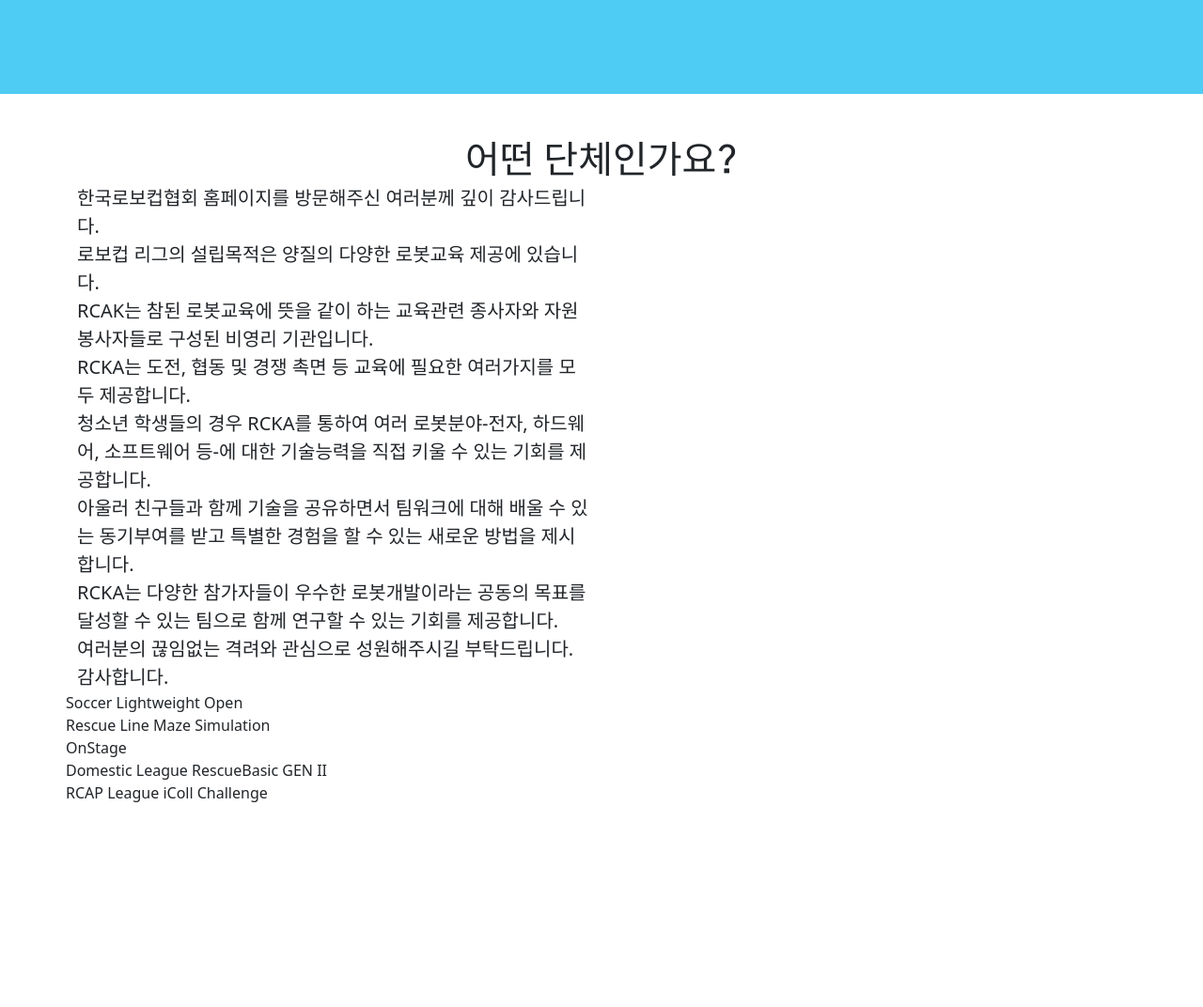
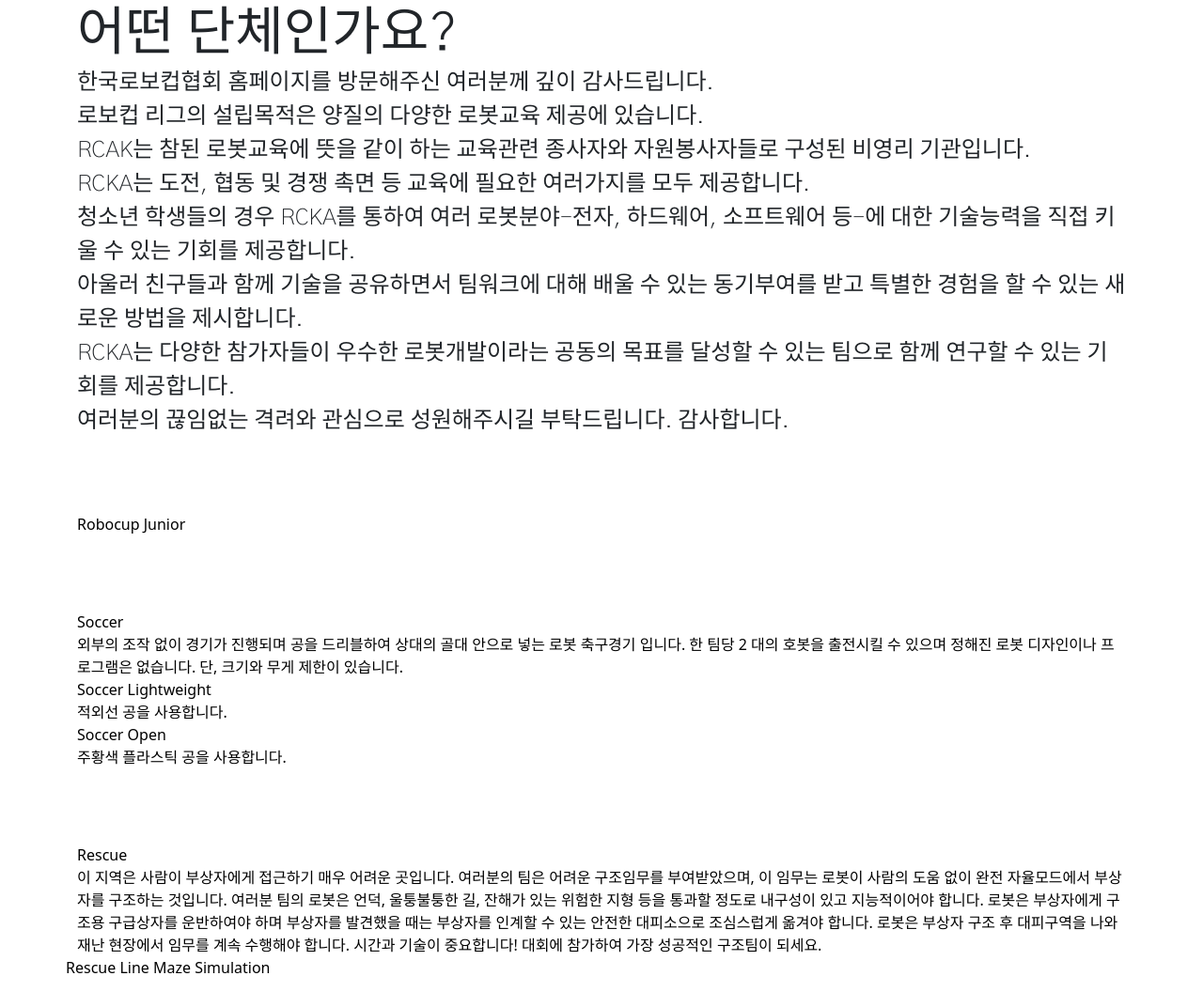
Before and after one commit to JIUUOO/RWDP, a website: page index.html in a window 1280 px wide. Shown: the part 700-1772 px from the top of the page at 94% size. Before the commit the page ends 1556 px from the top, so only its background shows below. Drawn offline with Linux system fonts and the light colour scheme.

Commit message:
design: arrange mostly

```diff
--- a/index.html
+++ b/index.html
@@ -6,14 +6,14 @@
     <title>한국로보컵협회</title>
     <link rel="stylesheet" href="./assets/css/style.css" />
     <link
-      href="https://fonts.googleapis.com/css2?family=Gothic+A1:wght@300;400;500;600;700;800;900&display=swap"
+      href="https://fonts.googleapis.com/css2?family=Gothic+A1:wght@100;200;300;400;500;600;700;800;900&display=swap"
       rel="stylesheet"
     />
   </head>
   <body>
     <!-- NAVBAR -->
     <nav class="navbar navbar-expand fixed-top menu shadow">
-      <div class="container-fluid justify-content-center">
+      <div class="container-fluid justify-content-start">
         <ul class="navbar-nav">
           <li class="nav-item">
             <a class="logo-rcka" href="#">
@@ -50,58 +50,63 @@
     <section id="home" class="intro">
       <div class="container">
         <div class="row">
-          <div class="col-6">
-            <h1 class="display-1">
-              <span class="display-1--title">한국로보컵협회</span>
-              <span class="display-1--subtitle">
-                사단법인 한국로보컵협회(이하 RCKA)는 로봇을 연구하는 학생들을
-                위해 국가적 및 국제적 로봇 이벤트를 주최하는 프로젝트 중심의
-                교육 증진 운동입니다.
-              </span>
-            </h1>
+          <div class="col-xl-5">
+            <h2 class="display-2">
+              <span class="display-2--title-1">한국로보컵협회</span>
+              <span class="display-2--title-2">Robocup Junior</span>
+              <span class="display-2--title-2">Robocup</span>
+            </h2>
           </div>
-          <div class="col-6">
-            <img class="img-fluid" src="./images/game/intro.jpg" alt="intro" />
+          <div class="col-xl-7">
+            <img class="img-fluid" src="./images/game/soccer.gif" alt="intro" />
+          </div>
+          <div class="col-7">
+            <span class="display-2--subtitle">
+              사단법인 한국로보컵협회(이하 RCKA)는 로봇을 연구하는 학생들을 위해
+              국가적 및 국제적 로봇 이벤트를 주최하는 프로젝트 중심의 교육 증진
+              운동입니다.
+            </span>
           </div>
         </div>
       </div>
     </section>
 
+    <!-- ABOUT -->
     <section class="about">
       <div class="container pt-5">
         <div class="row">
-          <div class="display-6">
-            <span class="display-6--subtitle">어떤 단체인가요?</span>
+          <div class="display-4">
+            <span class="display-4--subject">어떤 단체인가요?</span>
           </div>
-          <div class="col-lg-6 fs-5">
-            <span class="fs-5--dsscription">
+          <div class="fs-4">
+            <span class="fs-4--p">
               한국로보컵협회 홈페이지를 방문해주신 여러분께 깊이 감사드립니다.
             </span>
-            <span class="fs-5--dsscription">
+            <span class="fs-4--p">
               로보컵 리그의 설립목적은 양질의 다양한 로봇교육 제공에 있습니다.
             </span>
-            <span class="fs-5--dsscription">
+            <span class="fs-4--p">
               RCAK는 참된 로봇교육에 뜻을 같이 하는 교육관련 종사자와
               자원봉사자들로 구성된 비영리 기관입니다.
             </span>
-            <span class="fs-5--dsscription">
+            <span class="fs-4--p">
               RCKA는 도전, 협동 및 경쟁 촉면 등 교육에 필요한 여러가지를 모두
               제공합니다.
             </span>
-            <span class="fs-5--dsscription">
+            <span class="fs-4--p">
               청소년 학생들의 경우 RCKA를 통하여 여러 로봇분야-전자, 하드웨어,
               소프트웨어 등-에 대한 기술능력을 직접 키울 수 있는 기회를
               제공합니다.
             </span>
-            <span class="fs-5--dsscription">
+            <span class="fs-4--p">
               아울러 친구들과 함께 기술을 공유하면서 팀워크에 대해 배울 수 있는
               동기부여를 받고 특별한 경험을 할 수 있는 새로운 방법을 제시합니다.
             </span>
-            <span class="fs-5--dsscription">
+            <span class="fs-4--p">
               RCKA는 다양한 참가자들이 우수한 로봇개발이라는 공동의 목표를
               달성할 수 있는 팀으로 함께 연구할 수 있는 기회를 제공합니다.
             </span>
-            <span class="fs-5--dsscription">
+            <span class="fs-4--p">
               여러분의 끊임없는 격려와 관심으로 성원해주시길 부탁드립니다.
               감사합니다.
             </span>
@@ -109,13 +114,50 @@
         </div>
       </div>
     </section>
-    <section id="leagues">
+
+    <!-- LEAGUES -->
+    <section class="leagues">
       <div class="container">
-        <div class="row">Soccer Lightweight Open</div>
-        <div class="row"></div>
+        <div class="row">
+          <div class="leangue-title">Robocup Junior</div>
+        </div>
       </div>
       <div class="container">
-        <div class="row">Rescue Line Maze Simulation</div>
+        <div class="row">
+          <div class="game--title">Soccer</div>
+          <div class="game--description">
+            외부의 조작 없이 경기가 진행되며 공을 드리블하여 상대의 골대 안으로
+            넣는 로봇 축구경기 입니다. 한 팀당 2 대의 호봇을 출전시킬 수 있으며
+            정해진 로봇 디자인이나 프로그램은 없습니다. 단, 크기와 무게 제한이
+            있습니다.
+          </div>
+        </div>
+        <div class="row">
+          <div class="game--title">Soccer Lightweight</div>
+          <div class="game--description">적외선 공을 사용합니다.</div>
+        </div>
+        <div class="row">
+          <div class="game--title">Soccer Open</div>
+          <div class="game--description">주황색 플라스틱 공을 사용합니다.</div>
+        </div>
+      </div>
+      <div class="container">
+        <div class="row">
+          <div class="game--title">Rescue</div>
+          <div class="game--description">
+            이 지역은 사람이 부상자에게 접근하기 매우 어려운 곳입니다. 여러분의
+            팀은 어려운 구조임무를 부여받았으며, 이 임무는 로봇이 사람의 도움
+            없이 완전 자율모드에서 부상자를 구조하는 것입니다. 여러분 팀의
+            로봇은 언덕, 울퉁불퉁한 길, 잔해가 있는 위험한 지형 등을 통과할
+            정도로 내구성이 있고 지능적이어야 합니다. 로봇은 부상자에게 구조용
+            구급상자를 운반하여야 하며 부상자를 발견했을 때는 부상자를 인계할 수
+            있는 안전한 대피소으로 조심스럽게 옮겨야 합니다. 로봇은 부상자 구조
+            후 대피구역을 나와 재난 현장에서 임무를 계속 수행해야 합니다. 시간과
+            기술이 중요합니다! 대회에 참가하여 가장 성공적인 구조팀이 되세요.
+          </div>
+
+          Rescue Line Maze Simulation
+        </div>
         <div class="row"></div>
       </div>
       <div class="container">
--- a/scss/components/_animations.scss
+++ b/scss/components/_animations.scss
@@ -1,18 +1,11 @@
 @use "../custom" as *;
 
 @keyframes titleShowUp {
-  0% {
-    background-color: $white;
-    fill: $white;
-    color: $white;
+  from {
+    opacity: 0;
   }
-  50% {
-    background-color: $primary;
-    fill: $primary;
-    color: $primary;
-  }
-  100% {
-    color: $black;
+  to {
+    opacity: 1;
   }
 }
 
--- a/scss/components/_typography.scss
+++ b/scss/components/_typography.scss
@@ -1,25 +1,39 @@
 @use "../custom" as *;
 @use "../components/mixins" as *;
 
-.display-1 {
+span {
   font-family: "Gothic A1", sans-serif;
+}
 
+.display-2 {
   &--title {
-    display: inline-block;
-    font-weight: 700;
+    &-1 {
+      display: block;
+      font-weight: 700;
+    }
+    &-2 {
+      display: block;
+      font-weight: 600;
+      font-size: 80%;
+    }
   }
 
   &--subtitle {
-    display: block;
+    display: inline-block;
     margin-top: 1rem;
     font-size: 2rem;
   }
 }
 
-.display-6 {
-  display: flex;
-  justify-content: center;
+.display-4 {
+  &--subject {
+    display: block;
+    font-weight: 300;
+  }
+}
 
-  font-family: "Gothic A1", sans-serif;
-  font-weight: 500;
+.fs-4 {
+  &--p {
+    font-weight: 200;
+  }
 }
--- a/scss/sections/_intro.scss
+++ b/scss/sections/_intro.scss
@@ -2,15 +2,13 @@
 @use "../components/mixins" as *;
 
 .intro {
-  background-color: $primary;
-  animation: titleShowUp 2s normal ease-in-out;
-  height: 100vh;
+  width: 100%;
+  height: 100%;
+
+  background-color: $white;
+  animation: titleShowUp 1s normal ease-in;
 
   .container {
-    padding-top: 10rem;
-    width: 100%;
-    height: 100%;
-
-    // color: $black;
+    padding-top: 8rem;
   }
 }
--- a/scss/sections/_leagues.scss
+++ b/scss/sections/_leagues.scss
@@ -0,0 +1,14 @@
+@use "../custom" as *;
+
+.leagues {
+  background: $white;
+  color: $black;
+
+  .container {
+    margin-top: 5rem;
+  }
+}
+
+.game {
+  display: block;
+}
--- a/scss/sections/_navbar.scss
+++ b/scss/sections/_navbar.scss
@@ -7,7 +7,7 @@
     padding: 0 0.3rem;
 
     img {
-      max-height: 3.5rem;
+      max-height: 3.7rem;
     }
 
     @include media-breakpoint-down(sm) {
--- a/scss/style.scss
+++ b/scss/style.scss
@@ -6,3 +6,4 @@
 @use "./sections/navbar";
 @use "./sections/intro";
 @use "./sections/about";
+@use "./sections/leagues";
```
Also changed, not shown: assets/css/style.css, 1 other file.
